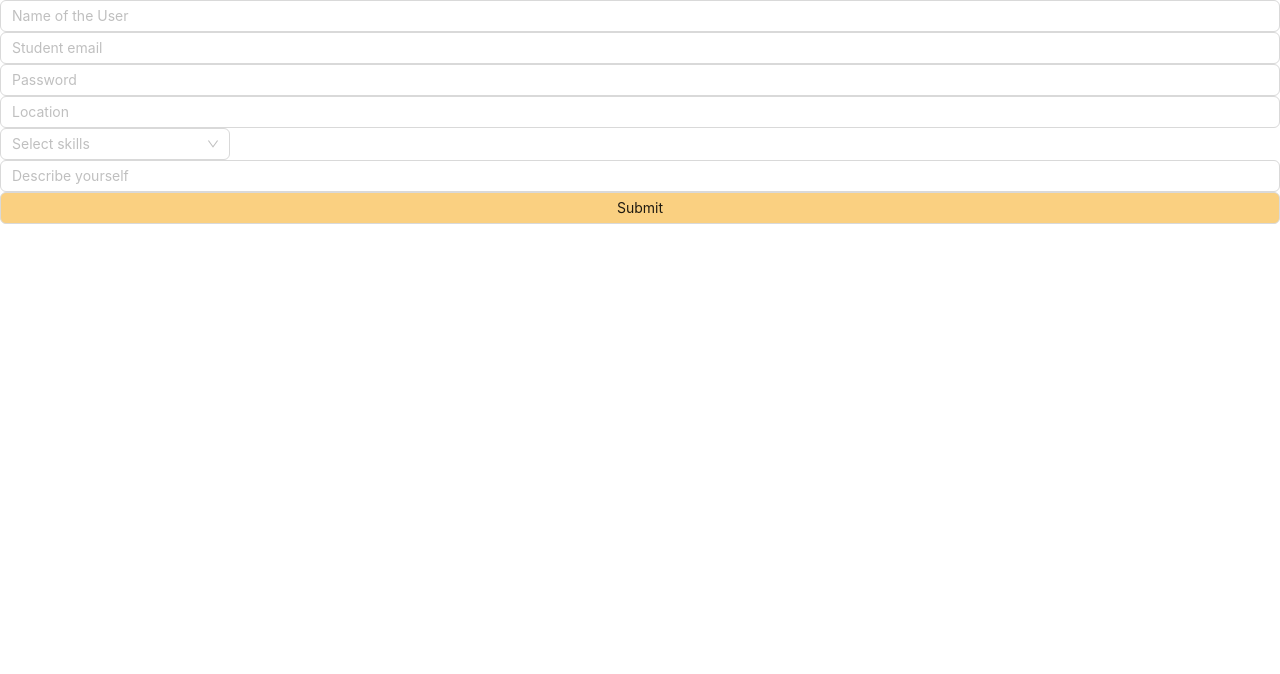
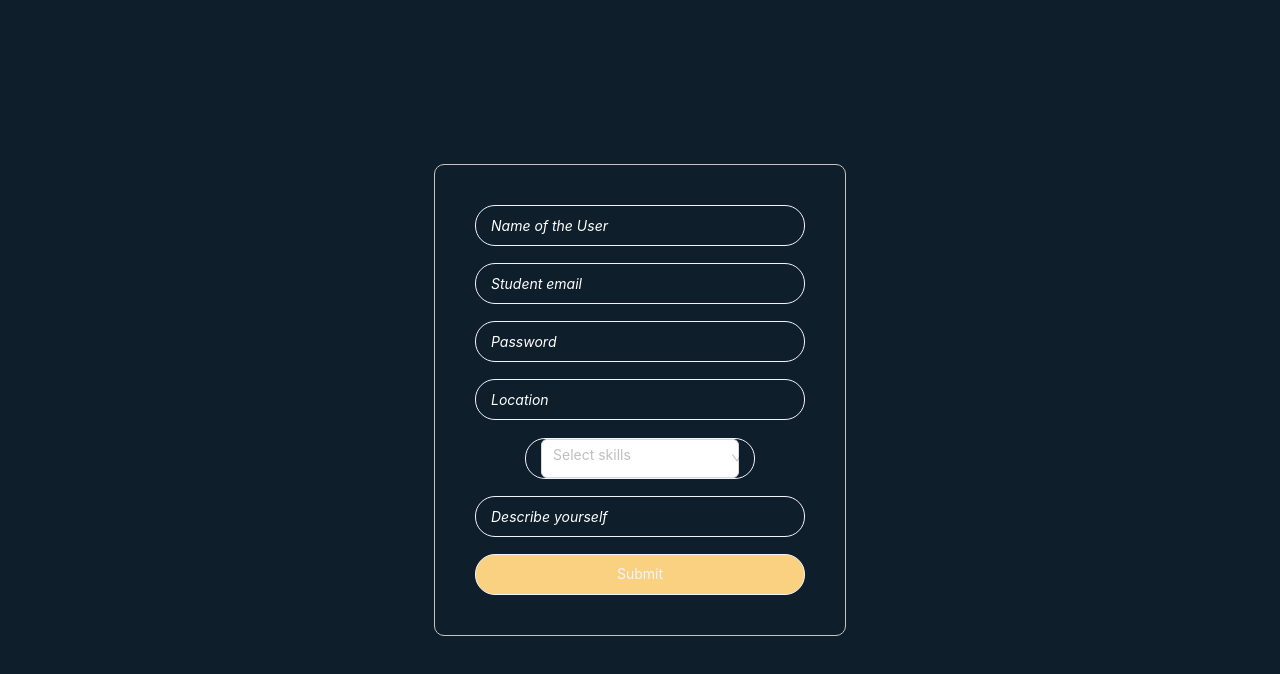
Before and after one commit to Anil-Linquester/Connect-mvp, a React (Create React App) app: page /register in a window 1280 px wide. Shown: the top 674 px of the page. Built offline with nearby package versions, Linux system fonts and the light colour scheme.

Commit message:
Styled the register page

```diff
--- a/src/pages/RegistrationPage.jsx
+++ b/src/pages/RegistrationPage.jsx
@@ -1,7 +1,7 @@
 import React from "react";
 import { Select, Input } from "antd";
 import { Skills } from "../constants/Skills";
-
+import "../styles/Login.css";
 // import '../../styles/freelancer/register.css'
 
 const RegistrationPage = ({
@@ -22,33 +22,34 @@ const RegistrationPage = ({
   handleSubmit,
 }) => {
   return (
-    <div>
-      <form action="" className="registration" onSubmit={handleSubmit}>
+    <div className="login-page">
+      <div className="login-box">
+        <form action="" className="login-form" onSubmit={handleSubmit}>
           <Input
             type="text"
             placeholder="Name of the User"
-          className="feild"
+            className="input-field"
             value={name}
             onChange={handleNameChange}
           />
           <Input
             type="email"
             placeholder="Student email"
-          className="feild"
+            className="input-field"
             value={email}
             onChange={handleEmailChange}
           />
           <Input
             type="password"
             placeholder="Password"
-          className="feild"
+            className="input-field"
             value={password}
             onChange={handlePasswordChange}
           />
           <Input
             type="text"
             placeholder="Location"
-          className="feild"
+            className="input-field"
             value={location}
             onChange={handleLocationChange}
           />
@@ -58,9 +59,11 @@ const RegistrationPage = ({
             placeholder="Select skills"
             onChange={handleSelectSkills}
             value={selectedSkills}
+            className="input-field"
           >
             {Skills.map((skill) => (
-            <Select.Option key={skill.value} value={skill.value}>
+              <Select.Option style={{ backgroundColor: "#0E1E2B", color: "#f1f4ff" }} // Adjust as needed
+              key={skill.value} value={skill.value}>
                 {skill.label}
               </Select.Option>
             ))}
@@ -69,17 +72,18 @@ const RegistrationPage = ({
           <Input
             type="text"
             placeholder="Describe yourself"
-          className="feild-d"
+            className="input-field"
             value={describe}
             onChange={handleDescribeChange}
           />
           <Input
             type="submit"
             value="Submit"
-          className="feild-s"
+            className="input-field"
             style={{ backgroundColor: "rgb(250, 208, 129)" }}
           />
         </form>
+      </div>
     </div>
   );
 };
--- a/src/styles/Login.css
+++ b/src/styles/Login.css
@@ -26,7 +26,9 @@
     line-height: 19px;
     color: #F1F4FF;
     font-size: 22px;
-}.input-field {
+}
+
+.input-field {
     height: 41px;
     background-color: #0E1E2B; /* Set background color */
     border-radius: 20px;
@@ -82,3 +84,18 @@
   .for-special{
     color: #F1C644;
   }
+
+  .input-field, .input-field-dropdown {
+    height: 41px;
+    background-color: #0E1E2B; /* Set background color */
+    border-radius: 20px;
+    color: #f1f4ff;
+    border: 1px solid #f1f4ff;
+    padding: 0 15px;
+    transition: background-color 0.3s; /* Add transition for smooth color change */
+  }
+
+  .input-field-dropdown .ant-select-item-option-active:not(.ant-select-item-option-disabled) {
+    background-color: #1890ff; /* Adjust active item background color */
+    color: #fff; /* Adjust active item text color */
+  }
```
Lines whose indentation alone changed are shown as unchanged.
